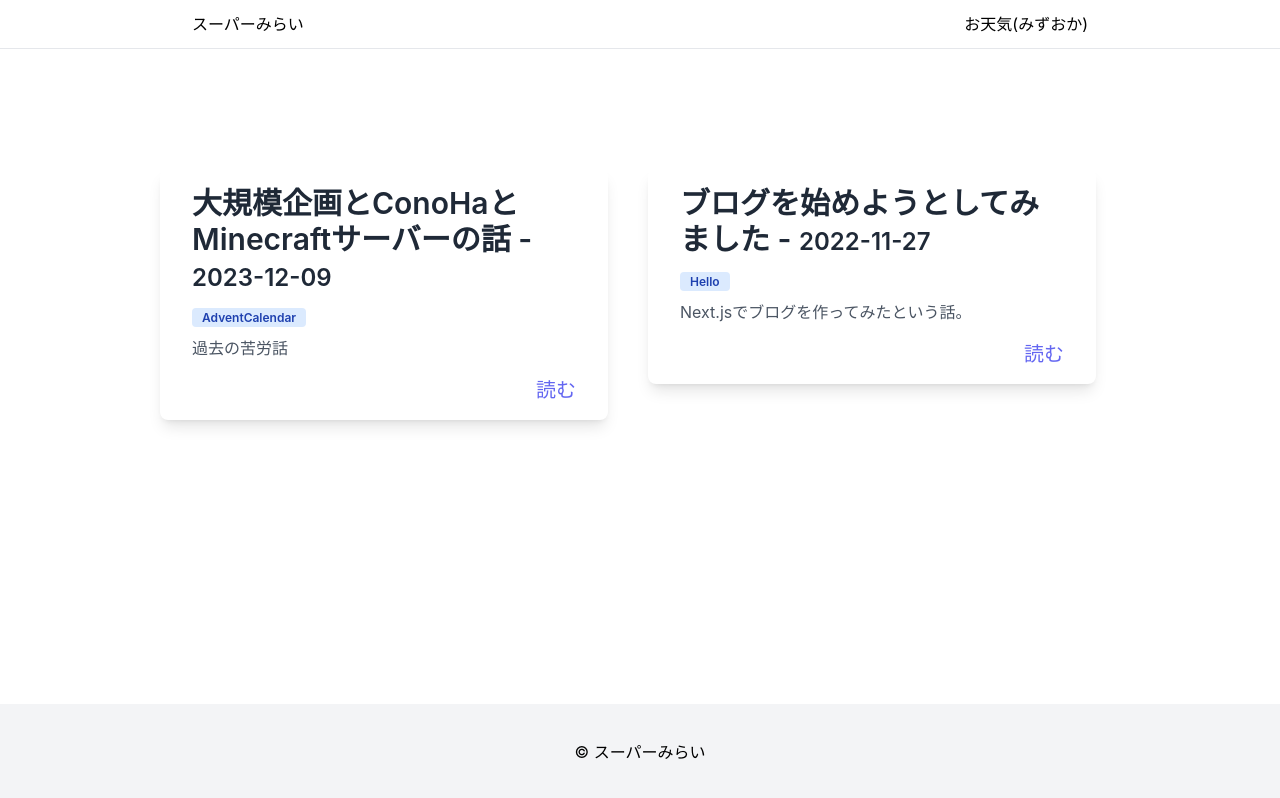
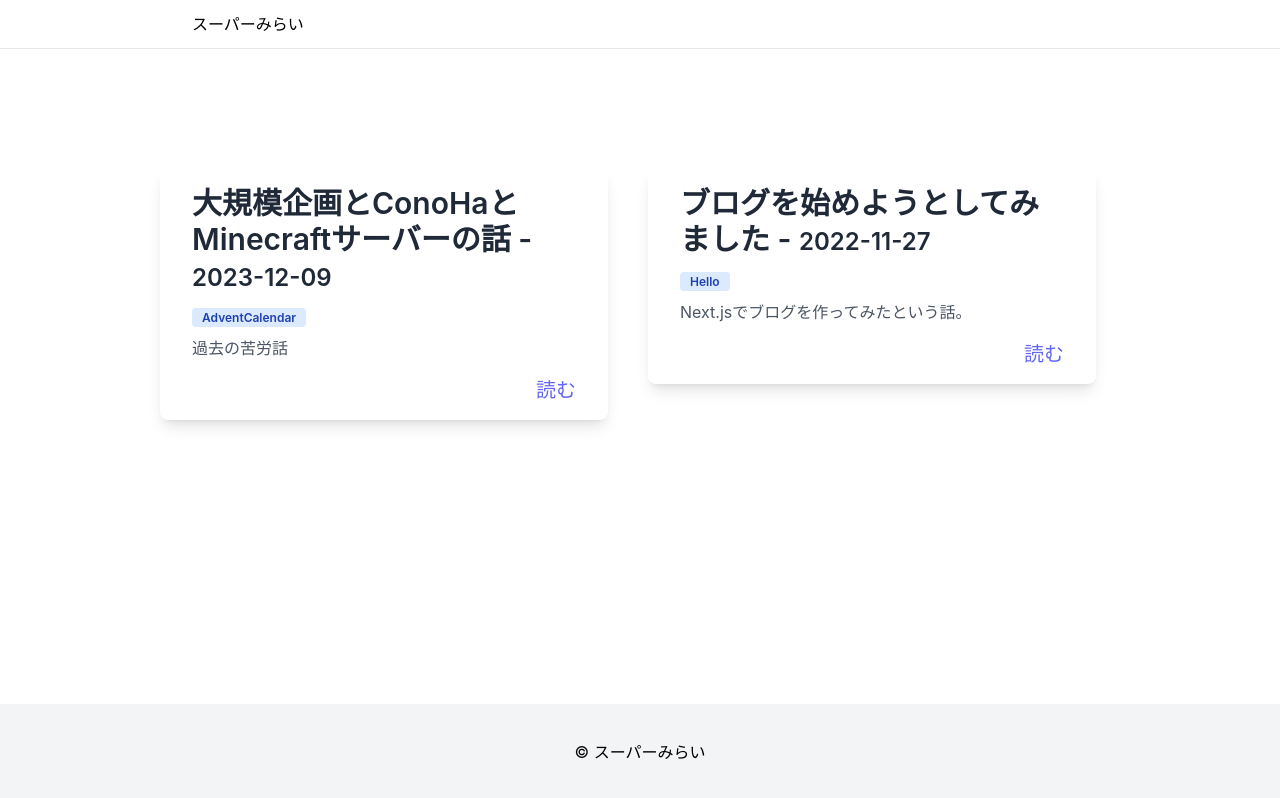
Before and after one commit to m1r4i/my_blog, a Next.js app: page / in a window 1280 px wide. Built offline with nearby package versions, Linux system fonts and the light colour scheme.

Commit message:
Update Header.js

```diff
--- a/components/Header.js
+++ b/components/Header.js
@@ -7,9 +7,6 @@ const Header = () => {
         <Link href="/">
           スーパーみらい
         </Link>
-        <Link href="/weather">
-          <div>お天気(みずおか)</div>
-        </Link>
       </div>
     </header>
   );
```
